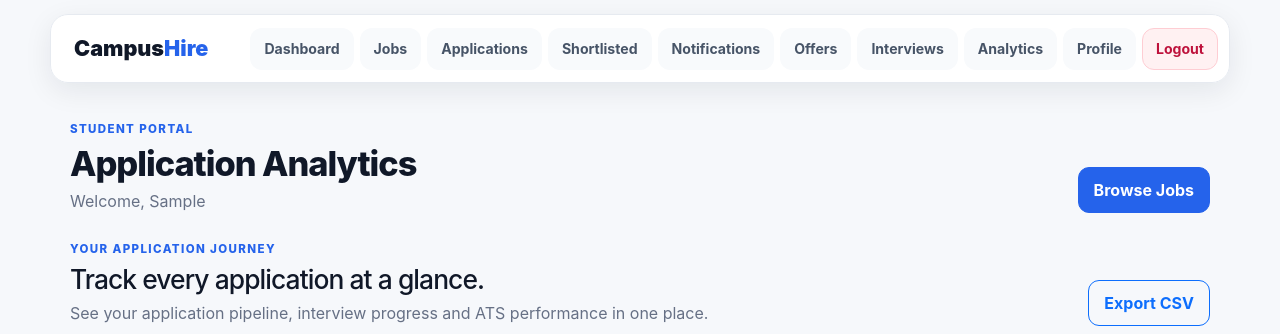
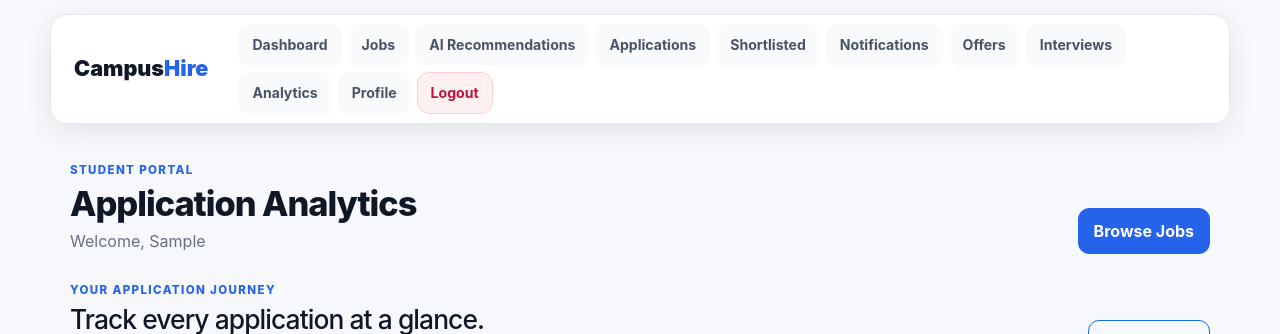
Before and after one commit to hemalatha-singaram/job-portal, a Django app: page /candidate/analytics/ in a window 1280 px wide. Shown: the top 334 px of the page. Run offline with Django 5.2, Linux system fonts and the light colour scheme; the visitor is signed in with stand-in values (Sample User, id 1); data comes from the database, SQL or seed files in the repository; data that the repository does not hold is empty.

Commit message:
Add AI recommendations to candidate navigation

```diff
--- a/candidate/templates/candidate/base.html
+++ b/candidate/templates/candidate/base.html
@@ -5,21 +5,16 @@
     <meta charset="UTF-8">
     <meta name="viewport" content="width=device-width, initial-scale=1">
     <title>{% block title %}CampusHire{% endblock %}</title>
-
     <link href="https://cdn.jsdelivr.net/npm/bootstrap@5.3.3/dist/css/bootstrap.min.css" rel="stylesheet">
     <link rel="stylesheet" href="{% static 'style.css' %}">
 </head>
-
 <body>
-
 <nav class="portal-nav">
-    <a class="brand" href="{% url 'candidate_dashboard' %}">
-        Campus<span>Hire</span>
-    </a>
-
+    <a class="brand" href="{% url 'candidate_dashboard' %}">Campus<span>Hire</span></a>
     <div class="nav-pills">
         <a href="{% url 'candidate_dashboard' %}">Dashboard</a>
         <a href="{% url 'candidate_jobs' %}">Jobs</a>
+        <a href="{% url 'candidate_ai_recommendations' %}">AI Recommendations</a>
         <a href="{% url 'applications' %}">Applications</a>
         <a href="{% url 'shortlisted' %}">Shortlisted</a>
         <a href="{% url 'notifications' %}">Notifications</a>
@@ -30,9 +25,7 @@
         <a class="nav-logout" href="{% url 'candidate_logout' %}">Logout</a>
     </div>
 </nav>
-
 <main class="portal-main">
-
     {% if messages %}
         {% for message in messages %}
             <div class="alert alert-{{ message.tags }} alert-dismissible fade show">
@@ -41,25 +34,16 @@
             </div>
         {% endfor %}
     {% endif %}
-
     <div class="page-heading">
         <div>
             <div class="eyebrow">STUDENT PORTAL</div>
             <h1>{% block page_title %}Dashboard{% endblock %}</h1>
             <p>Welcome, {{ request.user.first_name|default:request.user.username }}</p>
         </div>
-
-        <a class="btn btn-primary" href="{% url 'candidate_jobs' %}">
-            Browse Jobs
-        </a>
+        <a class="btn btn-primary" href="{% url 'candidate_jobs' %}">Browse Jobs</a>
     </div>
-
-    {% block content %}
-    {% endblock %}
-
+    {% block content %}{% endblock %}
 </main>
-
 <script src="https://cdn.jsdelivr.net/npm/bootstrap@5.3.3/dist/js/bootstrap.bundle.min.js"></script>
-
 </body>
 </html>
```
